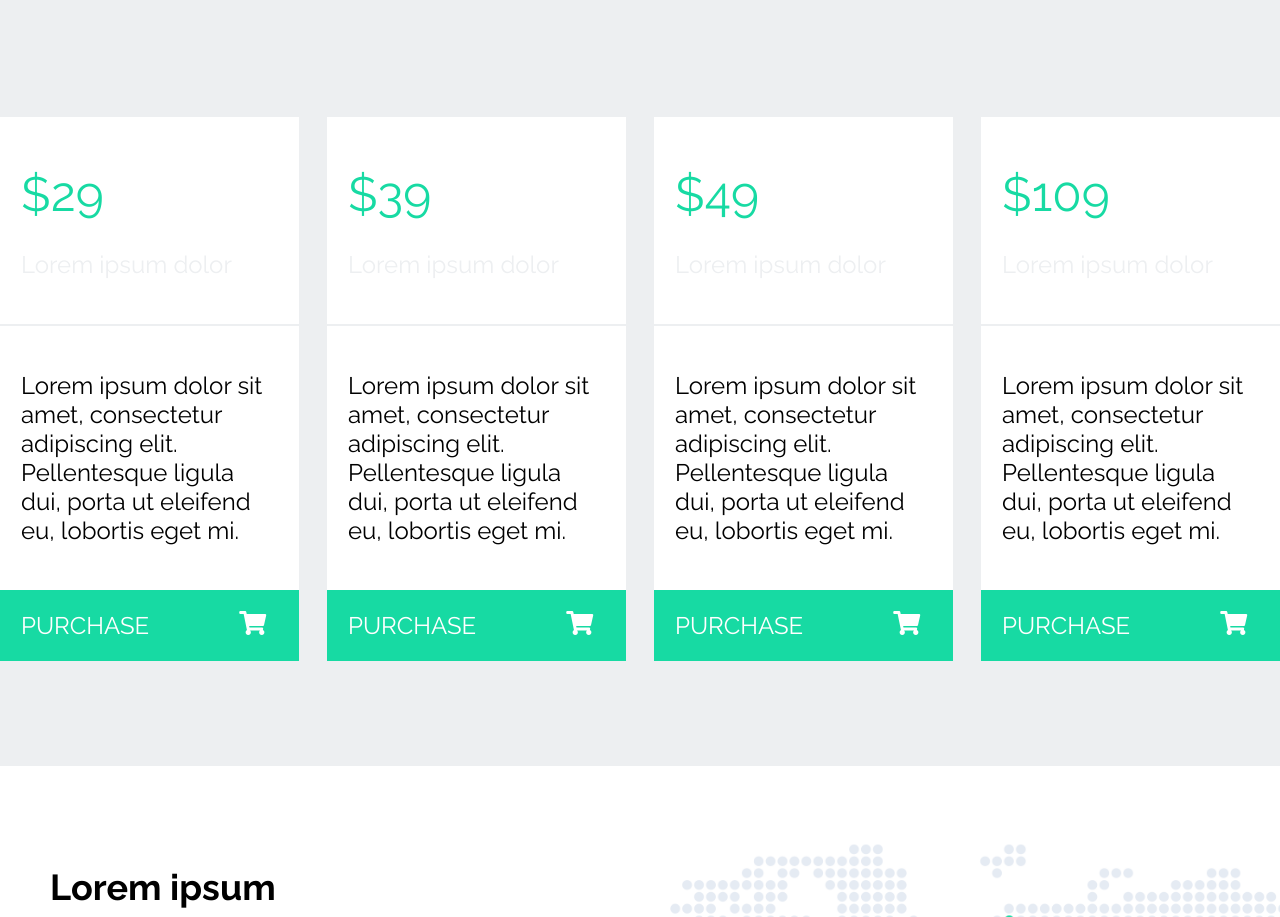
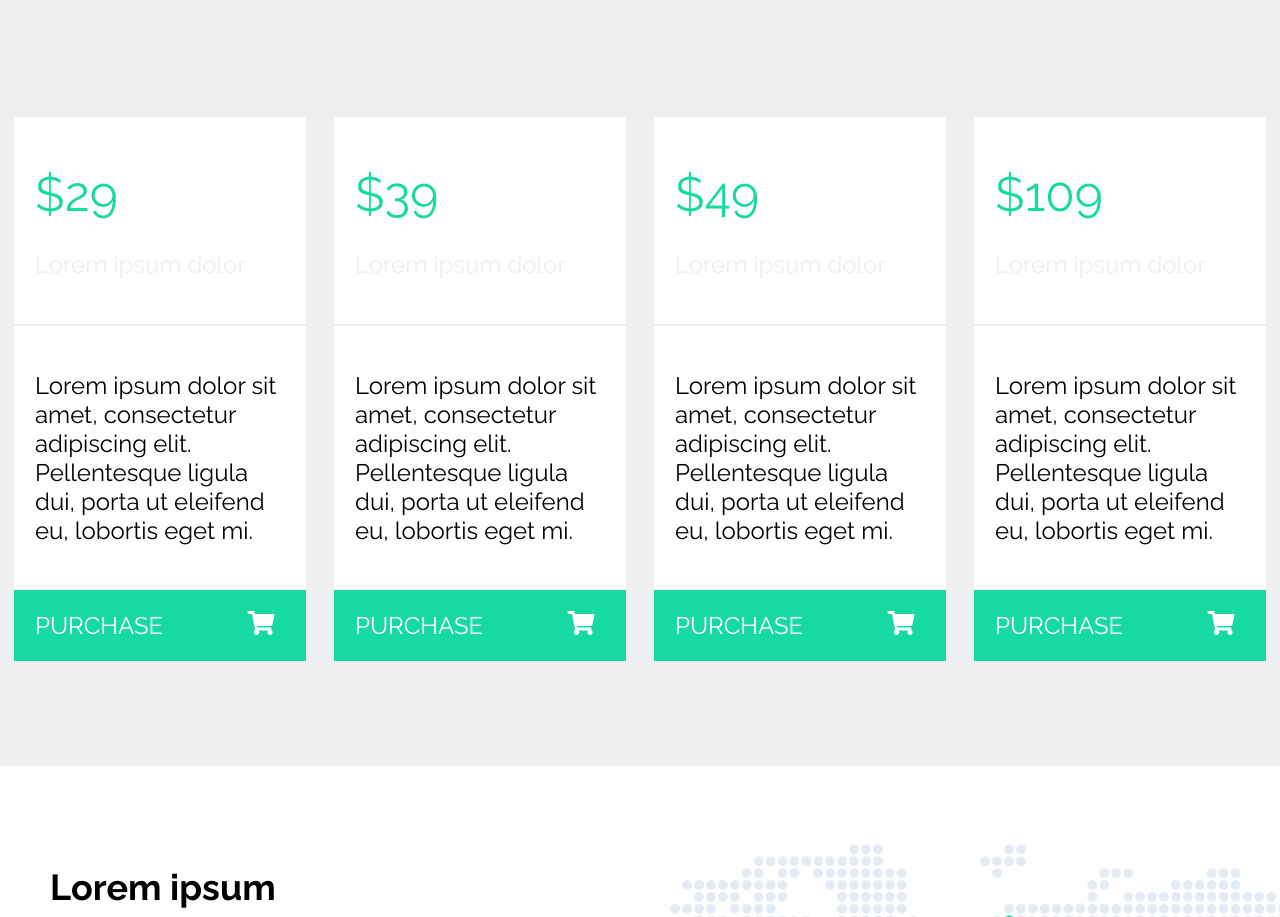
Before and after one commit to grzesiekS/Alecto_Project, a website: page index.html in a window 1280 px wide. Shown: the part 5803-6720 px from the top of the page. Drawn offline with Linux system fonts and the light colour scheme.

Commit message:
Modify style for pricing section

```diff
--- a/sass/style.scss
+++ b/sass/style.scss
@@ -462,12 +462,8 @@ section {
         font-size: 24px;
         flex: 20%;
         background-color: white;
-        margin-right: 28px;
+        margin: 0 14px;
         text-align: left;
-
-        &:last-child {
-            margin-right: 0;
-        }
     }
 
     .head-section {
```
Also changed, not shown: css/style.css, 1 other file.
